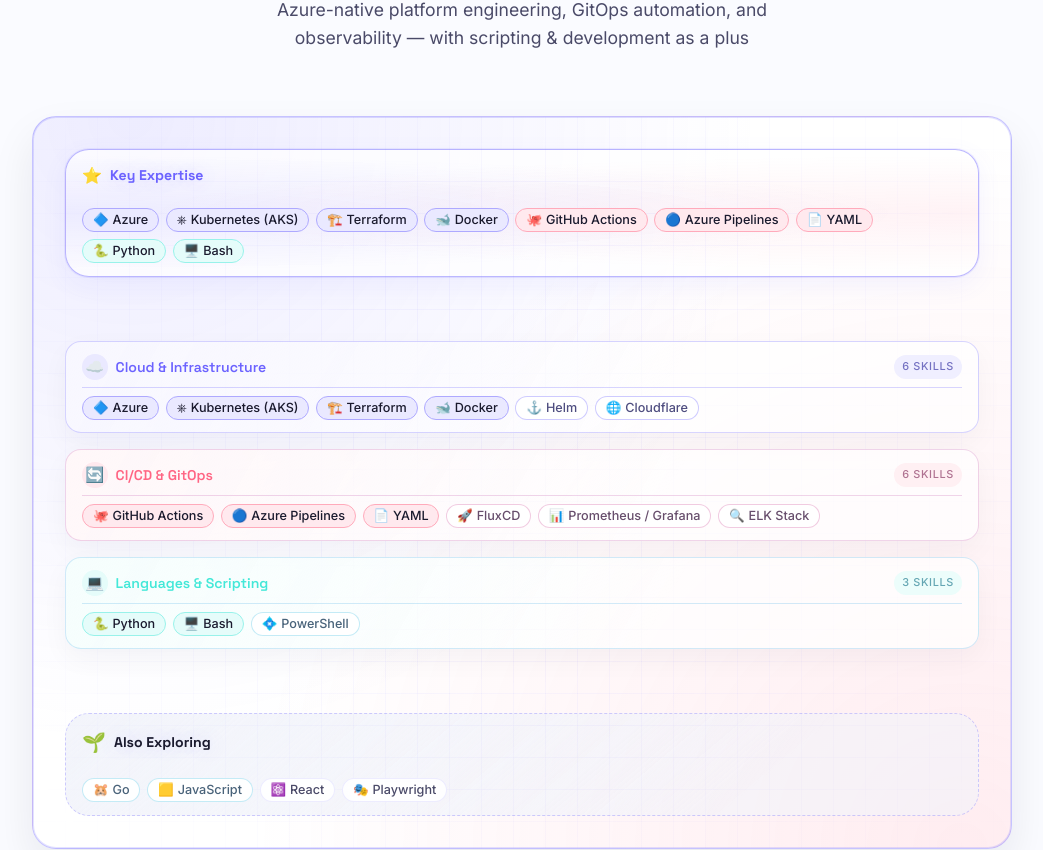
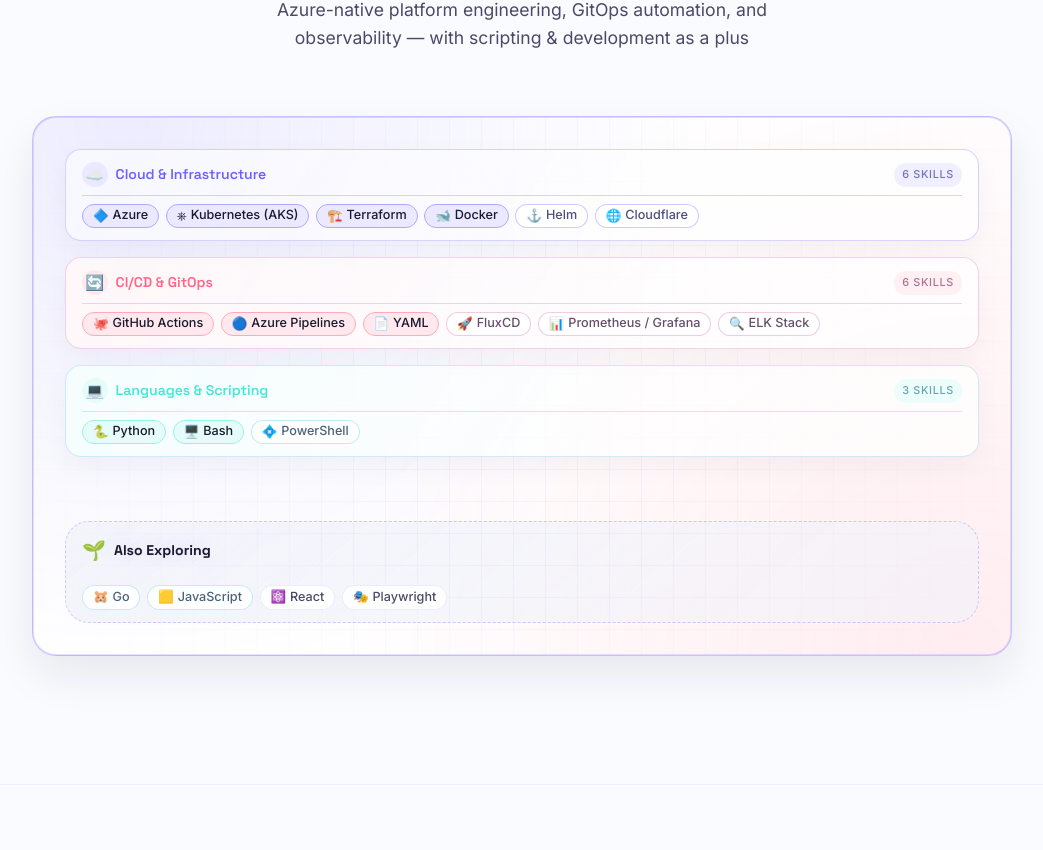
Before and after one commit to kabenz/portfolio, a React (Vite) app: page / in a window 1280 px wide. Shown: the part 2409-3259 px from the top of the page, without its empty margins (118-1161 px from the left). Built offline with nearby package versions, Linux system fonts and the light colour scheme.

Commit message:
fix: 🐛 removed key expertise

```diff
--- a/src/components/TechList/TechList.css
+++ b/src/components/TechList/TechList.css
@@ -38,27 +38,6 @@
   background:
     linear-gradient(140deg, color-mix(in srgb, var(--color-bg-secondary) 82%, white) 0%, transparent 75%),
     color-mix(in srgb, var(--color-bg-secondary) 55%, transparent);
-}
-
-/* ── Featured / Key Expertise spotlight ── */
-.tech-list__section--featured {
-  padding: var(--spacing-md) var(--spacing-lg);
-  border: 1px solid color-mix(in srgb, var(--color-accent-primary) 38%, var(--color-card-border));
-  border-radius: var(--radius-xl);
-  background:
-    radial-gradient(ellipse at 0% 50%, color-mix(in srgb, var(--color-accent-primary) 10%, transparent) 0%, transparent 65%),
-    radial-gradient(ellipse at 100% 50%, color-mix(in srgb, var(--color-accent-secondary) 8%, transparent) 0%, transparent 65%),
-    var(--color-card-bg);
-  box-shadow: 0 0 0 1px color-mix(in srgb, var(--color-accent-primary) 10%, transparent),
-              0 8px 24px color-mix(in srgb, var(--color-accent-primary) 8%, transparent);
-}
-
-.tech-list__section--featured .tech-list__section-icon {
-  font-size: 1rem;
-}
-
-.tech-list__section--featured .tech-list__section-title {
-  color: var(--color-accent-primary);
 }
 
 .tech-list__section-desc {
--- a/src/components/TechList/TechList.jsx
+++ b/src/components/TechList/TechList.jsx
@@ -41,27 +41,6 @@
 export default function TechList({ compact = false }) {
   return (
     <div className={`tech-list${compact ? ' tech-list--compact' : ''}`}>
-
-      {/* ── Featured spotlight ── */}
-      {featuredSkills.length > 0 && (
-        <div className="tech-list__section tech-list__section--featured">
-          <div className="tech-list__section-header">
-            <span className="tech-list__section-icon">⭐</span>
-            <h3 className="tech-list__section-title">Key Expertise</h3>
-          </div>
-          {!compact && (
-            <p className="tech-list__section-desc">
-              Technologies I use most — the foundations of my daily work.
-            </p>
-          )}
-          <div className="tech-list__chips">
-            {featuredSkills.map(skill => {
-              const catColor = categoryMeta.find(c => c.id === skill.category)?.color
-              return <SkillChip key={skill.name} skill={skill} catColor={catColor} />
-            })}
-          </div>
-        </div>
-      )}
 
       {/* ── Core expertise ── */}
       <div className="tech-list__section">
```
